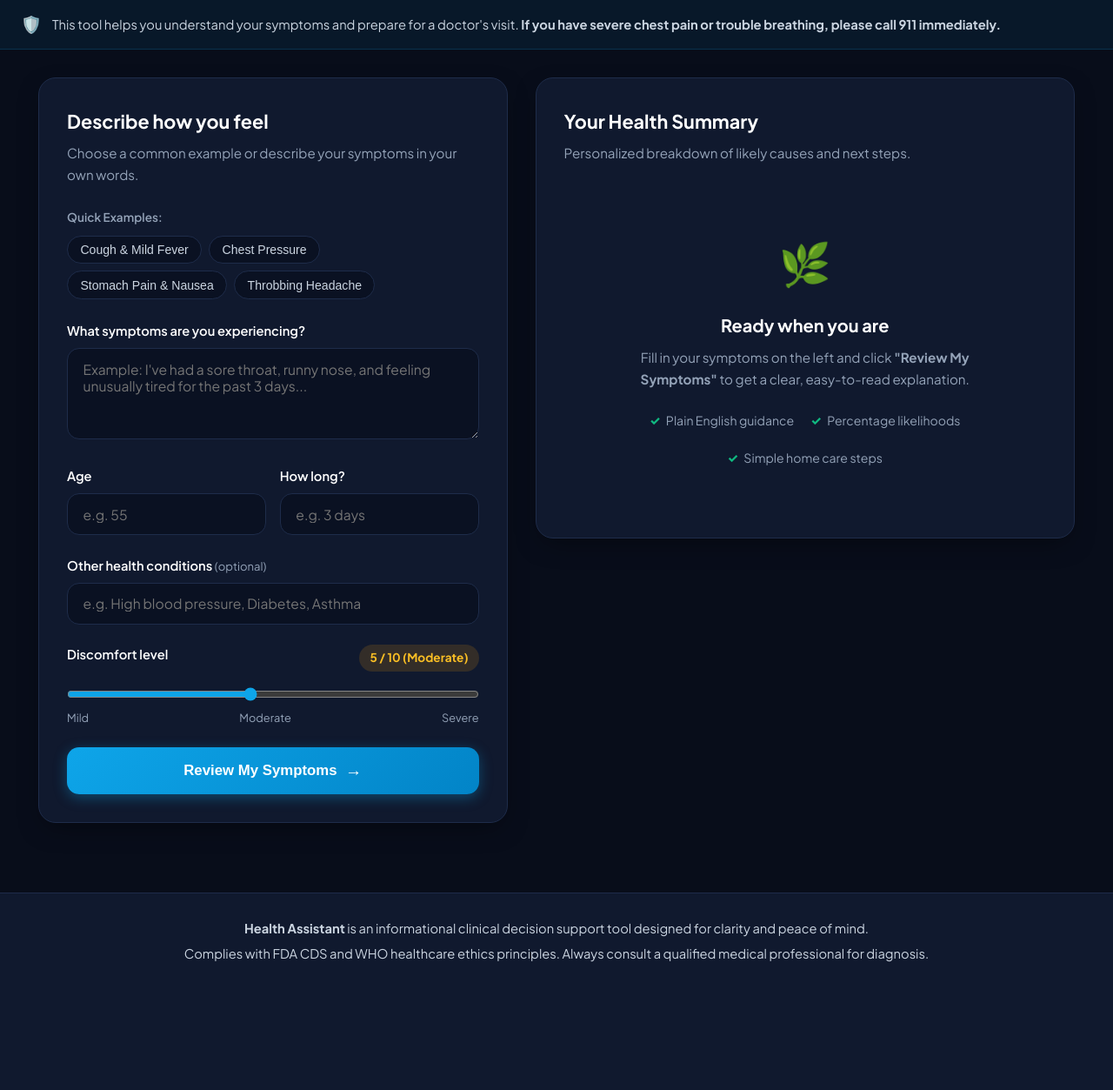
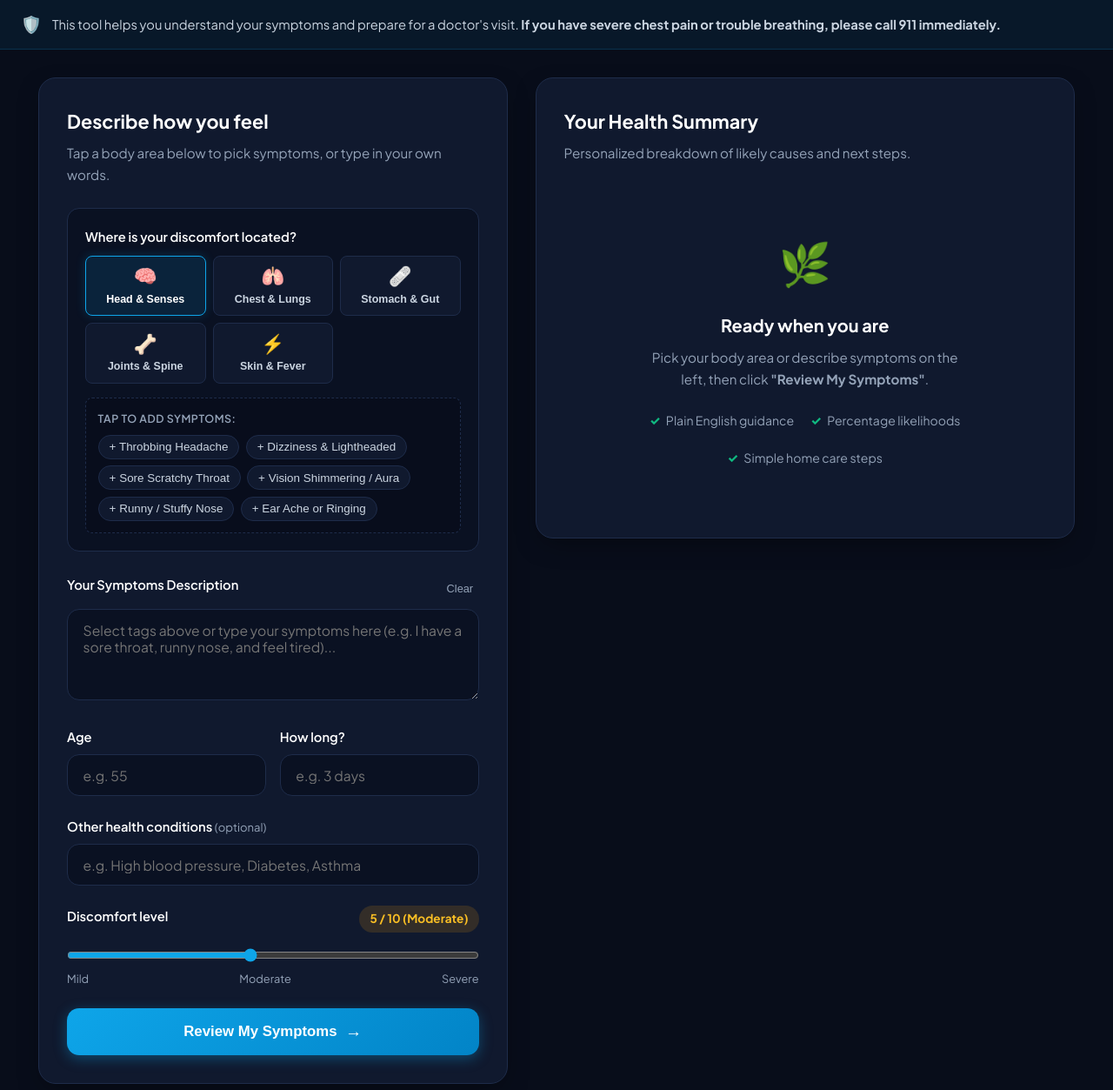
Before and after one commit to MrxSpidy616/Cli-Router, a Flask app: page / in a window 1280 px wide. Shown: the part 105-1358 px from the top of the page at 87% size. Before the commit the page ends 1211 px from the top, so only its background shows below. Run offline with Flask 3, Linux system fonts and the light colour scheme; some libraries are stand-ins or nearby versions.

Commit message:
Implement Feature 6: Minimalist Visual Body Area Selector and dynamic symptom tag picker

```diff
--- a/symptom-rag-analyzer/static/app.js
+++ b/symptom-rag-analyzer/static/app.js
@@ -7,6 +7,7 @@ document.addEventListener("DOMContentLoaded", () => {
   const historyInput = document.getElementById("history-input");
   const severityRange = document.getElementById("severity-range");
   const severityVal = document.getElementById("severity-val");
+  const btnClearSymptoms = document.getElementById("btn-clear-symptoms");
 
   const resultsEmpty = document.getElementById("results-empty");
   const resultsLoading = document.getElementById("results-loading");
@@ -17,6 +18,10 @@ document.addEventListener("DOMContentLoaded", () => {
   const rankingsList = document.getElementById("rankings-list");
   const markdownOutput = document.getElementById("markdown-output");
   const doctorEvidenceList = document.getElementById("doctor-evidence-list");
+
+  // Body Zone Elements
+  const zoneButtons = document.querySelectorAll(".zone-btn");
+  const zoneSymptomsList = document.getElementById("zone-symptoms-list");
 
   // View Switchers
   const btnViewPatient = document.getElementById("btn-view-patient");
@@ -55,53 +60,104 @@ document.addEventListener("DOMContentLoaded", () => {
     doctorViewContainer.classList.remove("hidden");
   });
 
-  // Everyday Case Presets
-  const PRESETS = {
-    respiratory: {
-      symptoms: "Deep wet cough with yellow phlegm for 4 days, mild fever of 100°F, feeling tired and sore in the chest.",
-      age: "62",
-      duration: "4 days",
-      history: "Seasonal allergies",
-      severity: 5
-    },
-    cardiac: {
-      symptoms: "Heavy tight pressure in the center of the chest spreading to the left arm, broke into a cold sweat, short of breath.",
-      age: "65",
-      duration: "45 minutes",
-      history: "High blood pressure",
-      severity: 9
-    },
-    abdominal: {
-      symptoms: "Constant dull ache around belly button that moved to the lower right side, hurts when walking, feeling sick to stomach.",
-      age: "28",
-      duration: "1 day",
-      history: "None",
-      severity: 7
-    },
-    headache: {
-      symptoms: "Pounding headache on one side of my head, seeing shimmering lights, sensitive to bright sunlight and feeling nauseous.",
-      age: "45",
-      duration: "6 hours",
-      history: "Occasional headaches",
-      severity: 6
-    }
+  // Clear Textarea Handler
+  btnClearSymptoms?.addEventListener("click", () => {
+    symptomsInput.value = "";
+    document.querySelectorAll(".symptom-tag-btn").forEach(b => b.classList.remove("added"));
+    symptomsInput.focus();
+  });
+
+  // Body Area Symptom Catalogs
+  const BODY_ZONE_SYMPTOMS = {
+    head: [
+      "Throbbing Headache",
+      "Dizziness & Lightheaded",
+      "Sore Scratchy Throat",
+      "Vision Shimmering / Aura",
+      "Runny / Stuffy Nose",
+      "Ear Ache or Ringing"
+    ],
+    chest: [
+      "Wet Cough with Phlegm",
+      "Dry Persistent Cough",
+      "Tight Chest Pressure",
+      "Shortness of Breath",
+      "Wheezing & Whistling Breath",
+      "Sharp Pain when Breathing In"
+    ],
+    stomach: [
+      "Dull Upper Belly Ache",
+      "Sharp Lower Right Pain",
+      "Burning Acid Heartburn",
+      "Nausea & Sick to Stomach",
+      "Bloating & Discomfort",
+      "Loose Stools / Diarrhea"
+    ],
+    joints: [
+      "Stiff Morning Joints",
+      "Lower Back Pain",
+      "Swollen Knee or Ankle",
+      "Muscle Aches & Soreness",
+      "Shooting Pain down Leg",
+      "Neck Stiffness"
+    ],
+    general: [
+      "Mild Fever & Chills",
+      "Unusual Fatigue & Tiredness",
+      "Itchy Red Skin Rash",
+      "Night Sweats",
+      "Loss of Taste or Smell",
+      "Unexplained Weight Loss"
+    ]
   };
 
-  // Preset Chips Listener
-  document.querySelectorAll(".chip-btn").forEach(btn => {
+  // Render Symptom Tags for Active Body Zone
+  function renderZoneSymptoms(zoneKey) {
+    if (!zoneSymptomsList) return;
+    zoneSymptomsList.innerHTML = "";
+    const symptoms = BODY_ZONE_SYMPTOMS[zoneKey] || [];
+
+    symptoms.forEach(sym => {
+      const btn = document.createElement("button");
+      btn.type = "button";
+      btn.className = "symptom-tag-btn";
+
+      // Check if already in input
+      if (symptomsInput.value.toLowerCase().includes(sym.toLowerCase())) {
+        btn.classList.add("added");
+      }
+
+      btn.textContent = `+ ${sym}`;
+
+      btn.addEventListener("click", () => {
+        let currentText = symptomsInput.value.trim();
+        if (currentText) {
+          if (!currentText.toLowerCase().includes(sym.toLowerCase())) {
+            symptomsInput.value = `${currentText}, ${sym}`;
+            btn.classList.add("added");
+          }
+        } else {
+          symptomsInput.value = `I am experiencing ${sym.toLowerCase()}`;
+          btn.classList.add("added");
+        }
+      });
+
+      zoneSymptomsList.appendChild(btn);
+    });
+  }
+
+  // Zone Button Listeners
+  zoneButtons.forEach(btn => {
     btn.addEventListener("click", () => {
-      const caseKey = btn.dataset.case;
-      const data = PRESETS[caseKey];
-      if (data) {
-        symptomsInput.value = data.symptoms;
-        ageInput.value = data.age;
-        durationInput.value = data.duration;
-        historyInput.value = data.history;
-        severityRange.value = data.severity;
-        updateSeverityLabel(data.severity);
-      }
+      zoneButtons.forEach(b => b.classList.remove("active"));
+      btn.classList.add("active");
+      const zoneKey = btn.dataset.zone;
+      renderZoneSymptoms(zoneKey);
     });
   });
+
+  // Initial render with 'head'
+  renderZoneSymptoms("head");
 
   // Severity Slider
   severityRange.addEventListener("input", (e) => {
--- a/symptom-rag-analyzer/static/style.css
+++ b/symptom-rag-analyzer/static/style.css
@@ -191,42 +191,131 @@ body {
   color: var(--text-muted);
 }
 
-/* Chips */
-.chips-group {
-  margin-bottom: 1.5rem;
+/* Minimalist Body Area Selector */
+.body-zone-section {
+  margin-bottom: 1.6rem;
+  background: var(--bg-input);
+  border: 1px solid var(--border-color);
+  border-radius: var(--radius-md);
+  padding: 1.25rem;
 }
 
-.chips-label {
+.body-zones-grid {
+  display: grid;
+  grid-template-columns: repeat(auto-fit, minmax(105px, 1fr));
+  gap: 0.5rem;
+  margin-top: 0.6rem;
+  margin-bottom: 1rem;
+}
+
+.zone-btn {
+  display: flex;
+  flex-direction: column;
+  align-items: center;
+  gap: 0.35rem;
+  background: var(--bg-surface);
+  border: 1px solid var(--border-color);
+  border-radius: var(--radius-sm);
+  padding: 0.65rem 0.5rem;
+  color: var(--text-sub);
+  cursor: pointer;
+  transition: all 0.15s ease;
+}
+
+.zone-btn:hover {
+  background: var(--bg-surface-hover);
+  border-color: rgba(14, 165, 233, 0.4);
+  color: #ffffff;
+  transform: translateY(-1px);
+}
+
+.zone-btn.active {
+  background: rgba(14, 165, 233, 0.12);
+  border-color: var(--accent-primary);
+  color: #ffffff;
+  box-shadow: 0 0 12px rgba(14, 165, 233, 0.2);
+}
+
+.zone-icon {
+  font-size: 1.35rem;
+}
+
+.zone-name {
+  font-size: 0.78rem;
+  font-weight: 600;
+  text-align: center;
+  line-height: 1.2;
+}
+
+/* Zone Symptoms Box */
+.zone-symptoms-box {
+  background: rgba(8, 13, 26, 0.6);
+  border: 1px dashed var(--border-color);
+  border-radius: var(--radius-sm);
+  padding: 0.85rem;
+}
+
+.symptoms-box-hint {
   display: block;
-  font-size: 0.85rem;
+  font-size: 0.78rem;
   font-weight: 600;
   color: var(--text-muted);
-  margin-bottom: 0.6rem;
+  margin-bottom: 0.5rem;
+  text-transform: uppercase;
+  letter-spacing: 0.04em;
 }
 
-.chips-list {
+.zone-symptoms-list {
   display: flex;
   flex-wrap: wrap;
-  gap: 0.5rem;
+  gap: 0.45rem;
 }
 
-.chip-btn {
-  background: var(--bg-input);
+.symptom-tag-btn {
+  background: var(--bg-surface);
   border: 1px solid var(--border-color);
   color: var(--text-sub);
-  padding: 0.45rem 0.9rem;
+  padding: 0.35rem 0.75rem;
   border-radius: 20px;
-  font-size: 0.88rem;
+  font-size: 0.84rem;
   font-weight: 500;
   cursor: pointer;
   transition: all 0.15s ease;
 }
 
-.chip-btn:hover {
-  background: var(--bg-surface-hover);
+.symptom-tag-btn:hover {
+  background: rgba(14, 165, 233, 0.15);
   border-color: var(--accent-primary);
   color: #ffffff;
   transform: translateY(-1px);
+}
+
+.symptom-tag-btn.added {
+  background: rgba(16, 185, 129, 0.2);
+  border-color: var(--success);
+  color: #34d399;
+}
+
+/* Textarea Header */
+.textarea-header {
+  display: flex;
+  justify-content: space-between;
+  align-items: center;
+  margin-bottom: 0.5rem;
+}
+
+.btn-clear-text {
+  background: transparent;
+  border: none;
+  color: var(--text-muted);
+  font-size: 0.8rem;
+  cursor: pointer;
+  padding: 0.1rem 0.4rem;
+  border-radius: 4px;
+}
+
+.btn-clear-text:hover {
+  color: var(--danger);
 }
 
 /* Form Controls */
--- a/symptom-rag-analyzer/templates/index.html
+++ b/symptom-rag-analyzer/templates/index.html
@@ -47,24 +47,51 @@
       <section class="panel input-panel">
         <div class="panel-heading">
           <h2>Describe how you feel</h2>
-          <p>Choose a common example or describe your symptoms in your own words.</p>
+          <p>Tap a body area below to pick symptoms, or type in your own words.</p>
         </div>
 
-        <!-- Quick Example Chips -->
-        <div class="chips-group">
-          <span class="chips-label">Quick Examples:</span>
-          <div class="chips-list">
-            <button type="button" class="chip-btn" data-case="respiratory">Cough & Mild Fever</button>
-            <button type="button" class="chip-btn" data-case="cardiac">Chest Pressure</button>
-            <button type="button" class="chip-btn" data-case="abdominal">Stomach Pain & Nausea</button>
-            <button type="button" class="chip-btn" data-case="headache">Throbbing Headache</button>
+        <!-- Minimalist Body Area Selector -->
+        <div class="body-zone-section">
+          <label class="label">Where is your discomfort located?</label>
+          <div class="body-zones-grid">
+            <button type="button" class="zone-btn active" data-zone="head">
+              <span class="zone-icon">🧠</span>
+              <span class="zone-name">Head & Senses</span>
+            </button>
+            <button type="button" class="zone-btn" data-zone="chest">
+              <span class="zone-icon">🫁</span>
+              <span class="zone-name">Chest & Lungs</span>
+            </button>
+            <button type="button" class="zone-btn" data-zone="stomach">
+              <span class="zone-icon">🩹</span>
+              <span class="zone-name">Stomach & Gut</span>
+            </button>
+            <button type="button" class="zone-btn" data-zone="joints">
+              <span class="zone-icon">🦴</span>
+              <span class="zone-name">Joints & Spine</span>
+            </button>
+            <button type="button" class="zone-btn" data-zone="general">
+              <span class="zone-icon">⚡</span>
+              <span class="zone-name">Skin & Fever</span>
+            </button>
+          </div>
+
+          <!-- Dynamic Contextual Symptom Tags for Active Zone -->
+          <div id="zone-symptoms-container" class="zone-symptoms-box">
+            <span class="symptoms-box-hint">Tap to add symptoms:</span>
+            <div id="zone-symptoms-list" class="zone-symptoms-list">
+              <!-- Dynamically populated tags based on selected body zone -->
+            </div>
           </div>
         </div>
 
         <form id="symptom-form">
           <div class="input-block">
-            <label for="symptoms-input" class="label">What symptoms are you experiencing?</label>
-            <textarea id="symptoms-input" rows="4" placeholder="Example: I've had a sore throat, runny nose, and feeling unusually tired for the past 3 days..." required></textarea>
+            <div class="textarea-header">
+              <label for="symptoms-input" class="label">Your Symptoms Description</label>
+              <button type="button" id="btn-clear-symptoms" class="btn-clear-text" title="Clear text">Clear</button>
+            </div>
+            <textarea id="symptoms-input" rows="4" placeholder="Select tags above or type your symptoms here (e.g. I have a sore throat, runny nose, and feel tired)..." required></textarea>
           </div>
 
           <div class="input-row">
@@ -114,7 +141,7 @@
         <div id="results-empty" class="empty-state">
           <div class="empty-illustration">🌿</div>
           <h3>Ready when you are</h3>
-          <p>Fill in your symptoms on the left and click <strong>"Review My Symptoms"</strong> to get a clear, easy-to-read explanation.</p>
+          <p>Pick your body area or describe symptoms on the left, then click <strong>"Review My Symptoms"</strong>.</p>
           <div class="features-list">
             <div class="feature-item"><span>✓</span> Plain English guidance</div>
             <div class="feature-item"><span>✓</span> Percentage likelihoods</div>
```
